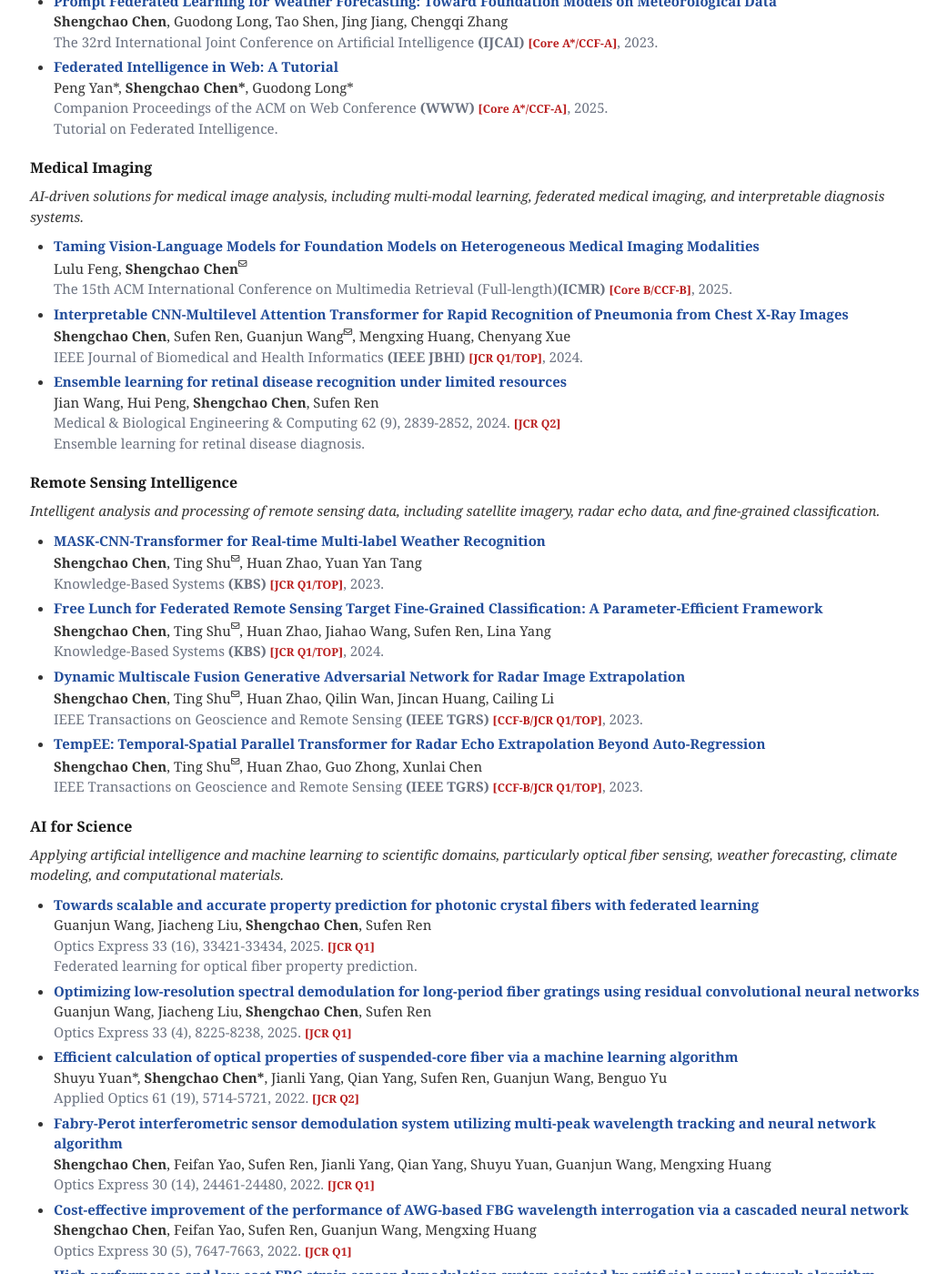
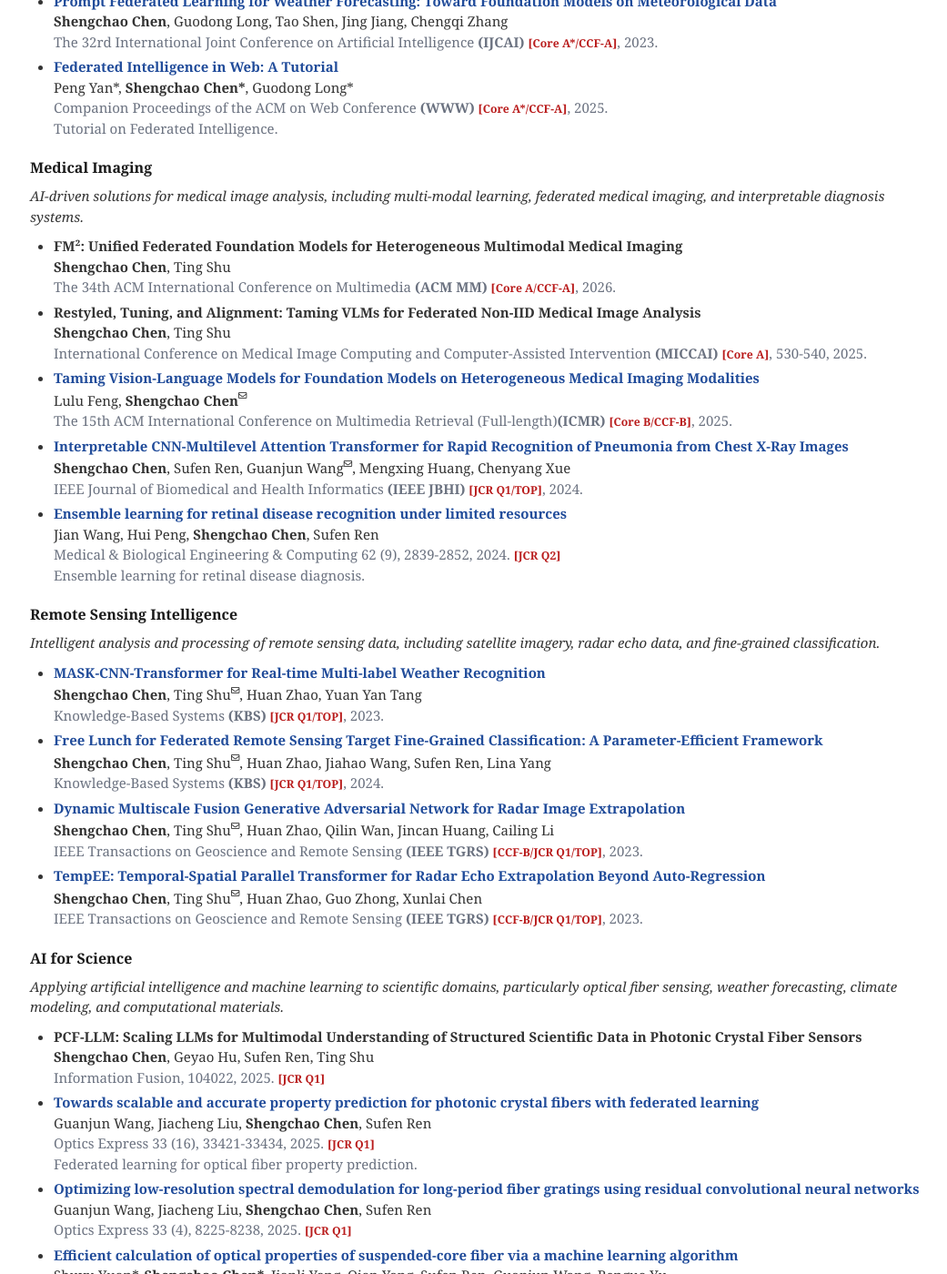
Before and after one commit to shengchaochen82/shengchaochen82.github.io, a Jekyll site: the page built from index.md, in a window 1280 px wide and 1400 px high, scrolled down 1479 px. Shown: the whole window at 91% size, without its empty margins (107-1148 px from the left). Built offline with Jekyll 4.4.1, drawn with Linux system fonts in a browser that asks for light colours.

Commit message:
Content: add 3 new papers (PCF-LLM, FM², MICCAI 2025 VLM paper)
Co-Authored-By: Claude Sonnet 5 <noreply@anthropic.com>

```diff
--- a/_data/publications.yml
+++ b/_data/publications.yml
@@ -68,6 +68,11 @@ ai4science:
   color: "#10b981"
   description: "Applying artificial intelligence and machine learning to scientific domains, particularly optical fiber sensing, weather forecasting, climate modeling, and computational materials."
   papers:
+    - title: "PCF-LLM: Scaling LLMs for Multimodal Understanding of Structured Scientific Data in Photonic Crystal Fiber Sensors"
+      authors: "<strong>Shengchao Chen</strong>, Geyao Hu, Sufen Ren, Ting Shu"
+      conference_short: Information Fusion
+      conference: "Information Fusion, 104022, 2025. <span class='classic-tag'>[JCR Q1]</span>"
+
     - title: "Towards scalable and accurate property prediction for photonic crystal fibers with federated learning"
       authors: "Guanjun Wang, Jiacheng Liu, <strong>Shengchao Chen</strong>, Sufen Ren"
       conference_short: Optics Express
@@ -194,6 +199,16 @@ medical_imaging:
   color: "#ef4444"
   description: "AI-driven solutions for medical image analysis, including multi-modal learning, federated medical imaging, and interpretable diagnosis systems."
   papers:
+    - title: "FM²: Unified Federated Foundation Models for Heterogeneous Multimodal Medical Imaging"
+      authors: "<strong>Shengchao Chen</strong>, Ting Shu"
+      conference_short: ACMMM
+      conference: "The 34th ACM International Conference on Multimedia <strong>(ACM MM)</strong> <span class='classic-tag'>[Core A/CCF-A]</span>, 2026."
+
+    - title: "Restyled, Tuning, and Alignment: Taming VLMs for Federated Non-IID Medical Image Analysis"
+      authors: "<strong>Shengchao Chen</strong>, Ting Shu"
+      conference_short: MICCAI
+      conference: "International Conference on Medical Image Computing and Computer-Assisted Intervention <strong>(MICCAI)</strong> <span class='classic-tag'>[Core A]</span>, 530-540, 2025."
+
     - title: "Taming Vision-Language Models for Foundation Models on Heterogeneous Medical Imaging Modalities"
       authors: "Lulu Feng, <strong>Shengchao Chen</strong><sup><i class='fa-regular fa-envelope fa-xs'></i></sup>"
       conference_short: ICMR
```
